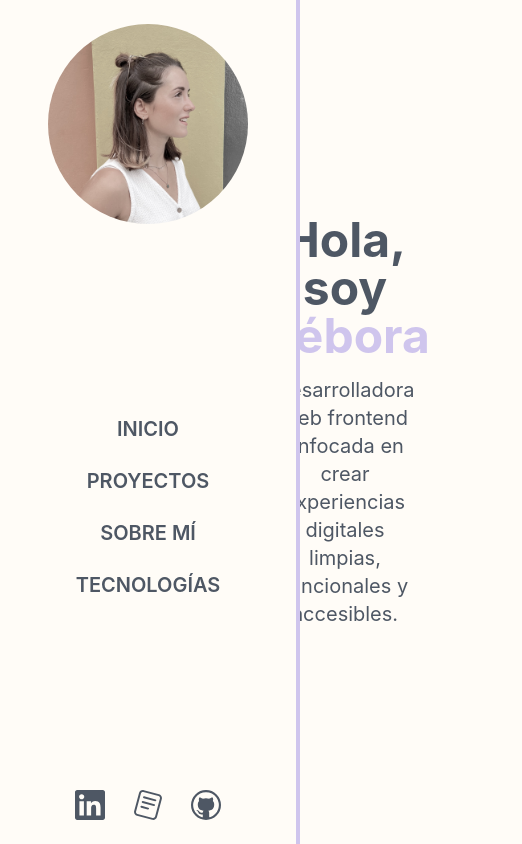
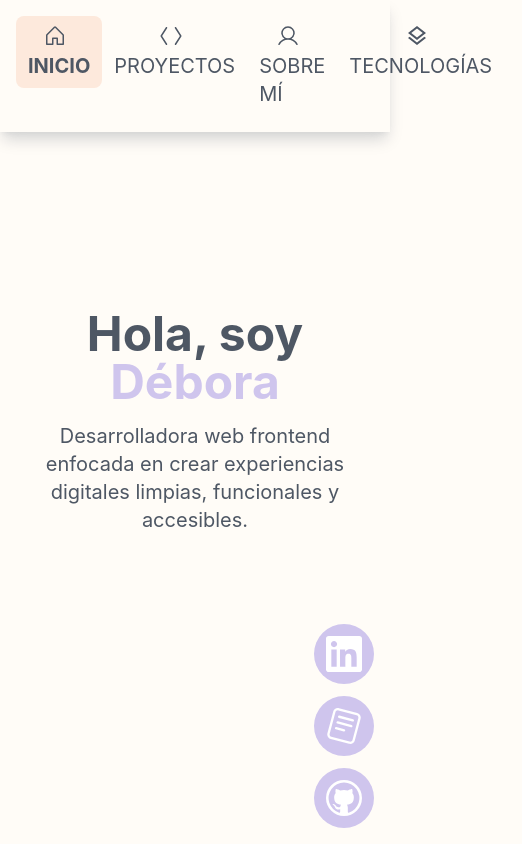
Before and after one commit to Debi312/debs-porfolio, a React (Vite) app: page / in a window 390 px wide. Shown: the top 844 px of the page, 522 px wide, since content can reach past the window. Built offline with nearby package versions, Linux system fonts and the light colour scheme.

Commit message:
refactor: refactor and style Navbar component to improve responsiveness and update design

```diff
--- a/src/components/Layout.tsx
+++ b/src/components/Layout.tsx
@@ -1,13 +1,11 @@
 import Navbar from "./Navbar"
+
 export default function Layout({ children }: { children: React.ReactNode }) {
     return (
-        <>
+        <main className="flex flex-col lg:flex-row ">
 
-            <main className="flex flex-col min-h-screen">
-                <Navbar />
-                <div className="flex-1 ml-[300px]">{children}</div>
-            </main>
-
-        </>
+            <Navbar />
+            <div className="lg:ml-[300px] w-full px-6 md:px-12">{children}</div>
+        </main>
     )
 }
--- a/src/components/Navbar.tsx
+++ b/src/components/Navbar.tsx
@@ -1,63 +1,78 @@
+import { useState } from "react";
 import { SiReaddotcv } from "react-icons/si";
 import { SiLinkedin } from "react-icons/si";
 import { VscGithub } from "react-icons/vsc";
+import { PiHouse, PiBracketsAngle, PiUser } from "react-icons/pi";
+import { MdOutlineLayers } from "react-icons/md";
 
 const links = [
-    { href: "#home", label: "Inicio" },
-    { href: "#projects", label: "Proyectos" },
-    { href: "#about", label: "Sobre mí" },
-    { href: "#technologies", label: "Tecnologías" },
+    { href: "#home", label: "Inicio", icon: <PiHouse className="text-2xl mr-2" /> },
+    { href: "#projects", label: "Proyectos", icon: <PiBracketsAngle className="text-2xl mr-2" /> },
+    { href: "#about", label: "Sobre mí", icon: <PiUser className="text-2xl mr-2" /> },
+    { href: "#technologies", label: "Tecnologías", icon: <MdOutlineLayers className="text-2xl mr-2" /> },
 ]
-const iconClass = "text-3xl hover:text-lavender transition-colors duration-300";
+const iconClass = "text-4xl lg:hover:text-lavender transition-colors duration-300";
 
 export default function Navbar() {
+    const [active, setActive] = useState("#home");
+
     return (
-        <>
-            <nav className="fixed h-full flex flex-col justify-between border-r-4 text-center border-lavender w-[300px] bg-base px-4 py-6 z-50">
-                <img src="/images/foto_perfil2.jpeg" alt="logo" className="w-50 h-50 mx-auto bg-[#cfc5ed] rounded-full  " />
-                <ul className="space-y-6 text-navy text-xl font-semibold">
+        <nav className="w-full fixed lg:w-[300px] bg-base dark:bg-card-dark lg:min-h-screen lg:fixed lg:border-r lg:border-gray-200  p-4 lg:py-12 flex flex-col lg:justify-between items-center shadow-lg shadow-neutral-300 z-50 ">
+            <div className="hidden lg:flex lg:justify-between lg:items-center lg:space-x-4 lg:flex-col lg:text-center">
+
+                <img src="/images/foto_perfil2.jpeg" alt="logo" className="w-55 h-55 mx-auto bg-[#cfc5ed] rounded-full" />
+            </div>
+            <div className="w-full lg:w-auto">
+
+                <ul className="flex flex-row justify-around w-full lg:flex-col lg:space-y-6 lg:space-x-0 text-navy text-xl ">
                     {links.map((link) => (
                         <li key={link.href}>
-                            <a href={link.href} className="hover:text-lavender transition-colors duration-300">
+                            <a
+                                href={link.href}
+
+                                onClick={() => setActive(link.href)}
+                                className={`flex flex-col items-center lg:flex-row lg:justify-start gap-1 lg:gap-3 py-2 px-3 lg:px-4 rounded-lg transition-colors duration-300
+                                hover:text-lavender
+                                ${active === link.href ? "bg-coral text-primary font-bold hover:text-navy" : ""}
+                            `}
+                            >
+                                {link.icon}
                                 {link.label.toUpperCase()}
                             </a>
                         </li>
                     ))}
                 </ul>
-
+            </div>
             {/* <section>
                 ES/EN
             </section> */}
-                <section className="flex flex-row items-center justify-center  gap-7">
-                    <a href="https://www.linkedin.com/in/debora-garcia-escudero/"
-                        className="relative group cursor-pointer"
+            <section className="flex lg:static fixed bottom-4 right-4 flex-col gap-3 lg:flex-row lg:items-center lg:justify-center lg:space-x-6  lg:pt-8 z-50">
+                <a
+                    href="https://www.linkedin.com/in/debora-garcia-escudero/"
+                    target="_blank"
+                    className="bg-lavender text-white p-3 rounded-full  hover:text-lavender hover:bg-white
+                   lg:bg-transparent lg:hover:bg-transparent lg:text-navy lg:text-3xl  lg:p-0"
                 >
                     <SiLinkedin className={iconClass} />
-                        <span className="absolute bottom-full mb-2 left-1/2 -translate-x-1/2 opacity-0 group-hover:opacity-100 bg-navy text-white text-xs px-2 py-1 rounded">
-                            Ver en LinkedIn
-                        </span>
                 </a>
-                    <a href="DeboraGarcia_CV.pdf"
+                <a
+                    href="DeboraGarcia_CV.pdf"
+                    target="_blank"
                     download={"DeboraGarcia_CV.pdf"}
-                        className="relative group cursor-pointer"
+                    className="bg-lavender text-white p-3 rounded-full  hover:text-lavender hover:bg-white
+                   lg:bg-transparent lg:hover:bg-transparent lg:text-navy lg:text-3xl  lg:p-0"
                 >
                     <SiReaddotcv className={iconClass} />
-                        <span className="absolute bottom-full mb-2 left-1/2 -translate-x-1/2 opacity-0 group-hover:opacity-100 bg-navy text-white text-xs px-2 py-1 rounded">
-                            Descargar CV
-                        </span>
                 </a>
-                    <a href="https://github.com/Debi312"
-                        className="relative group cursor-pointer"
+                <a
+                    href="https://github.com/Debi312"
+                    target="_blank"
+                    className="bg-lavender text-white p-3 rounded-full  hover:text-lavender hover:bg-white
+                   lg:bg-transparent lg:hover:bg-transparent lg:text-navy lg:text-3xl lg:p-0"
                 >
                     <VscGithub className={iconClass} />
-                        <span className="absolute bottom-full mb-2 left-1/2 -translate-x-1/2 opacity-0 group-hover:opacity-100 bg-navy text-white text-xs px-2 py-1 rounded">
-                            Ver en GitHub
-                        </span>
                 </a>
             </section>
         </nav>
-        </>
-
-
     )
 }
```
Lines whose indentation alone changed are shown as unchanged.
